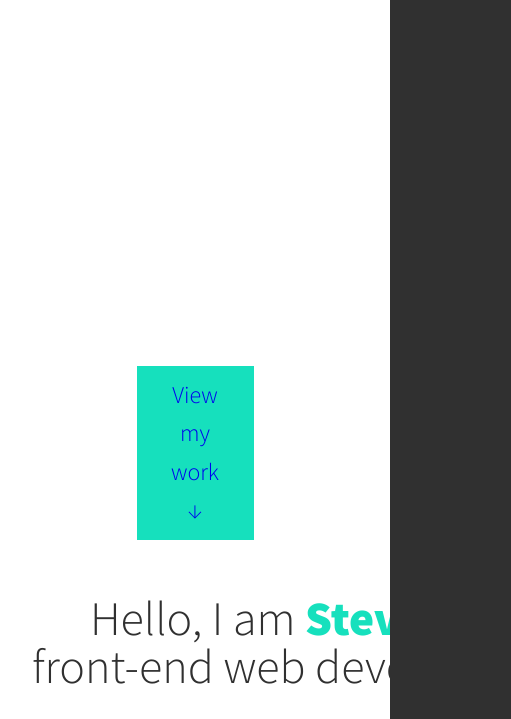
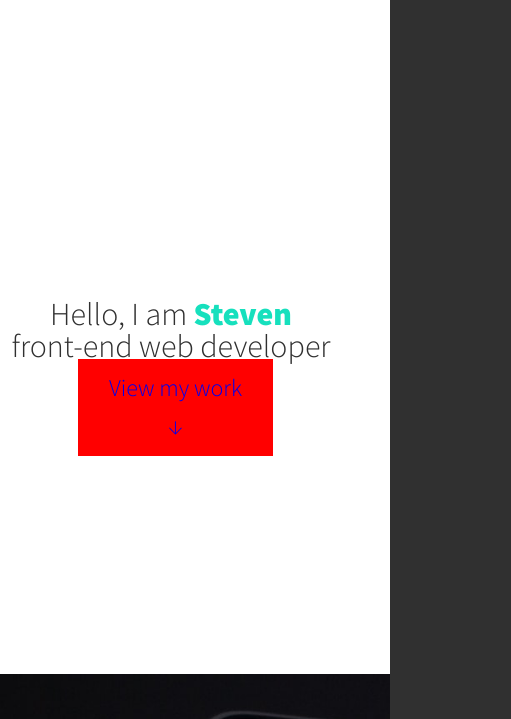
Before and after one commit to StevenGestl/Portfolio_public, a plain HTML site: page index.html in a window 390 px wide. Shown: the part 56-775 px from the top of the page, 511 px wide, since content can reach past the window. Drawn offline with nearby package versions, Linux system fonts and the light colour scheme; files whose address does not match are found by name.

Commit message:
Add files via upload
Updates to hero section for responsiveness

```diff
--- a/style.css
+++ b/style.css
@@ -257,6 +257,8 @@ header {
 .hero {
     position: relative;
     height: 1200px;
+    display: flex;
+    justify-content: center;
 }
 
 .section__title--hero {
@@ -266,57 +268,105 @@ header {
     width: max-content;
     font-weight: var(--fw-reg);
     text-align: center;
-    top: 50%;
+    top: 40%;
+}
+
+.btn-container {
+    position: absolute;
+    display: inline-block;
+    margin-left: 30%;
+    margin-right: 30%;
+    height: 5px;
+    width: 100%;
+    top: 700px;
 }
 
 .hero-btn {
-    position: absolute;
+    position: relative;
     border: 2px;
     padding: 10px 25px;
-    display: inline;
+    display: flex;
     justify-content: center;
     align-items: center;
     text-align: center;
     width: 30%;
     left: 35%;
     right: 35%;
-    top: 50%;
+    top: 0%;
     cursor: pointer;
-    background-color: #16e0bd;
+    background-color: var(--clr-accent);
     text-decoration: none;
     font-size: 1.5em;
 }
 
 .hero-btn:hover {
     background-color: #303030;
-    color: white;
-}
-
-.btn-container {
-    display: block;
-    margin-left: 30%;
-    margin-right: 30%;
-    height: 5px;
-    width: auto;
-    top: 20px;
+    color: var(--clr-light);
 }
 
 
 
 
-
-@media (min-width: 600px) {
+@media (max-width: 600px) {
     .hero {
         display: grid;
         width: min-content;
         margin: 0 auto;
+        height: 680px;
         grid-column-gap: 1em;
         grid-template-areas:
             "img title"
             "img subtitle";
         grid-template-columns: min-content max-content;
     }
+
+    .section__title--hero {
+        align-self: start;
+        grid-column: -1 / 1;
+        grid-row: 2;
+        text-align: center;
+        position: relative;
+        left: -1.5em;
+        width: calc(100% + 1.5em);
+        top: 0;
+        font-size: 2em;
+    }
+
+    .btn-container {
+        position: absolute;
+        display: inline-block;
+        margin-left: 30%;
+        margin-right: 30%;
+        height: 5px;
+        width: 50%;
+        top: 415px;
+        left: -10%;
+    }
+
+    .hero-btn {
+        position: relative;
+        display: grid;
+        justify-content: center;
+        align-items: center;
+        text-align: center;
+        width: 100%;
+        left: 0%;
+        top: 0%;
+        background-color: var(--clr-accent);
+        text-decoration: none;
+        font-size: 1.5em;
+    }
+
 }
+
+@media (max-width: 768px) {
+
+    .hero-btn{
+        background-color: red;
+    }
+
+}
+
 
 
 /* Intro section */
```
